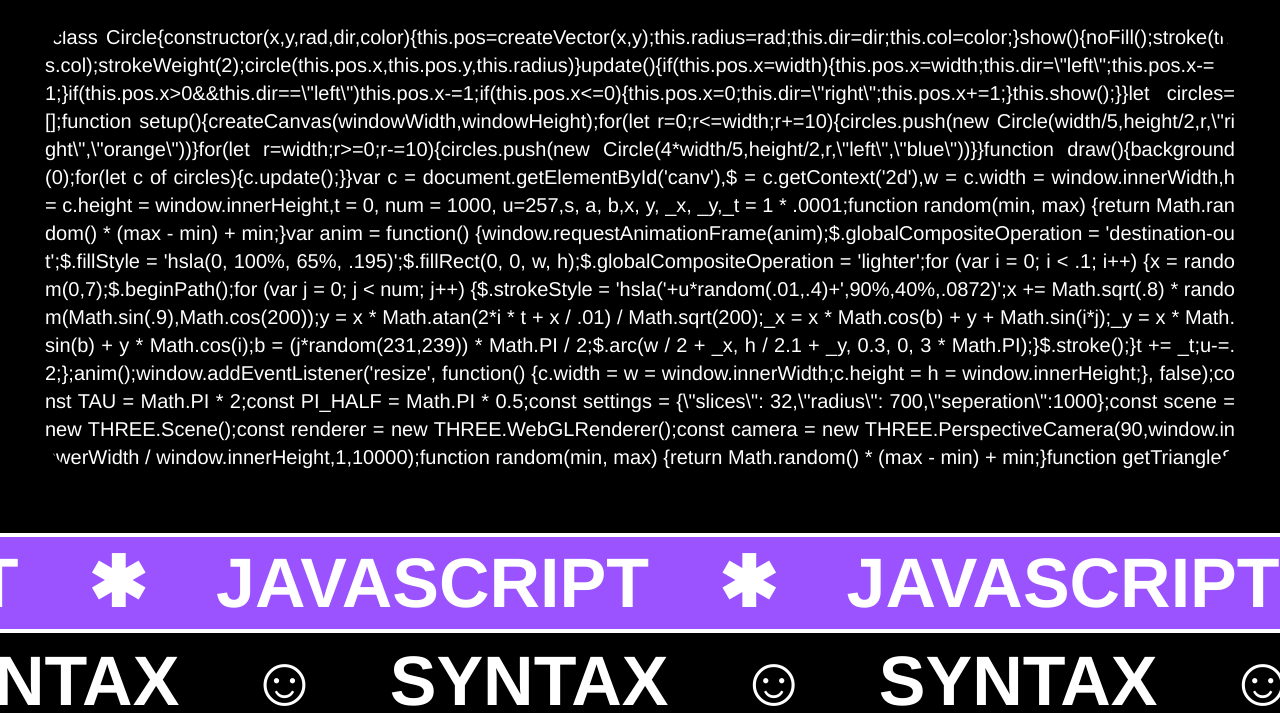
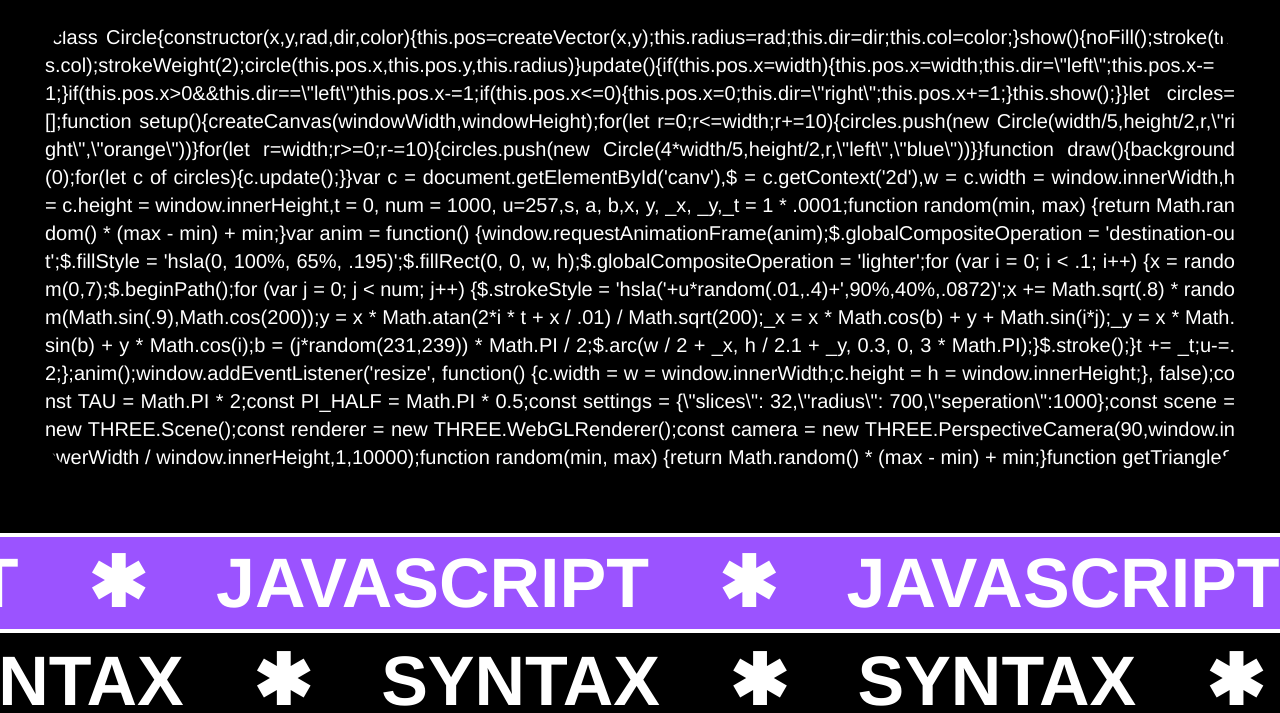
Before and after one commit to mathieukvogt/syntax-encyclopedia, a plain HTML site: page index.html in a window 1280 px wide. Shown: the part 87-800 px from the top of the page. Drawn offline with nearby package versions, Linux system fonts and the light colour scheme.

Commit message:
update index.html

```diff
--- a/index.html
+++ b/index.html
@@ -41,10 +41,10 @@
     </div>
     <div class="scroller-two">
       <div class="scroller-text-two">
-        SYNTAX ☺ SYNTAX ☺ SYNTAX ☺ SYNTAX ☺ SYNTAX ☺ SYNTAX ☺ SYNTAX ☺ SYNTAX ☺
-        SYNTAX ☺ SYNTAX ☺ SYNTAX ☺ SYNTAX ☺ SYNTAX ☺ SYNTAX ☺ SYNTAX ☺ SYNTAX ☺
-        SYNTAX ☺ SYNTAX ☺ SYNTAX ☺ SYNTAX ☺ SYNTAX ☺ SYNTAX ☺ SYNTAX ☺ SYNTAX ☺
-        SYNTAX ☺ SYNTAX ☺ SYNTAX ☺ SYNTAX ☺ SYNTAX ☺ SYNTAX ☺ SYNTAX ☺ SYNTAX ☺
+        SYNTAX ✱ SYNTAX ✱ SYNTAX ✱ SYNTAX ✱ SYNTAX ✱ SYNTAX ✱ SYNTAX ✱ SYNTAX ✱
+        SYNTAX ✱ SYNTAX ✱ SYNTAX ✱ SYNTAX ✱ SYNTAX ✱ SYNTAX ✱ SYNTAX ✱ SYNTAX ✱
+        SYNTAX ✱ SYNTAX ✱ SYNTAX ✱ SYNTAX ✱ SYNTAX ✱ SYNTAX ✱ SYNTAX ✱ SYNTAX ✱
+        SYNTAX ✱ SYNTAX ✱ SYNTAX ✱ SYNTAX ✱ SYNTAX ✱ SYNTAX ✱ SYNTAX ✱ SYNTAX ✱
       </div>
     </div>
     <p>
@@ -99,6 +99,6 @@
       architecto similique odit nulla!
     </p>
     <script src="https://cdnjs.cloudflare.com/ajax/libs/gsap/3.12.2/gsap.min.js"></script>
-    <script src="./script2.js"></script>
+    <script src="./script.js"></script>
   </body>
 </html>
```
